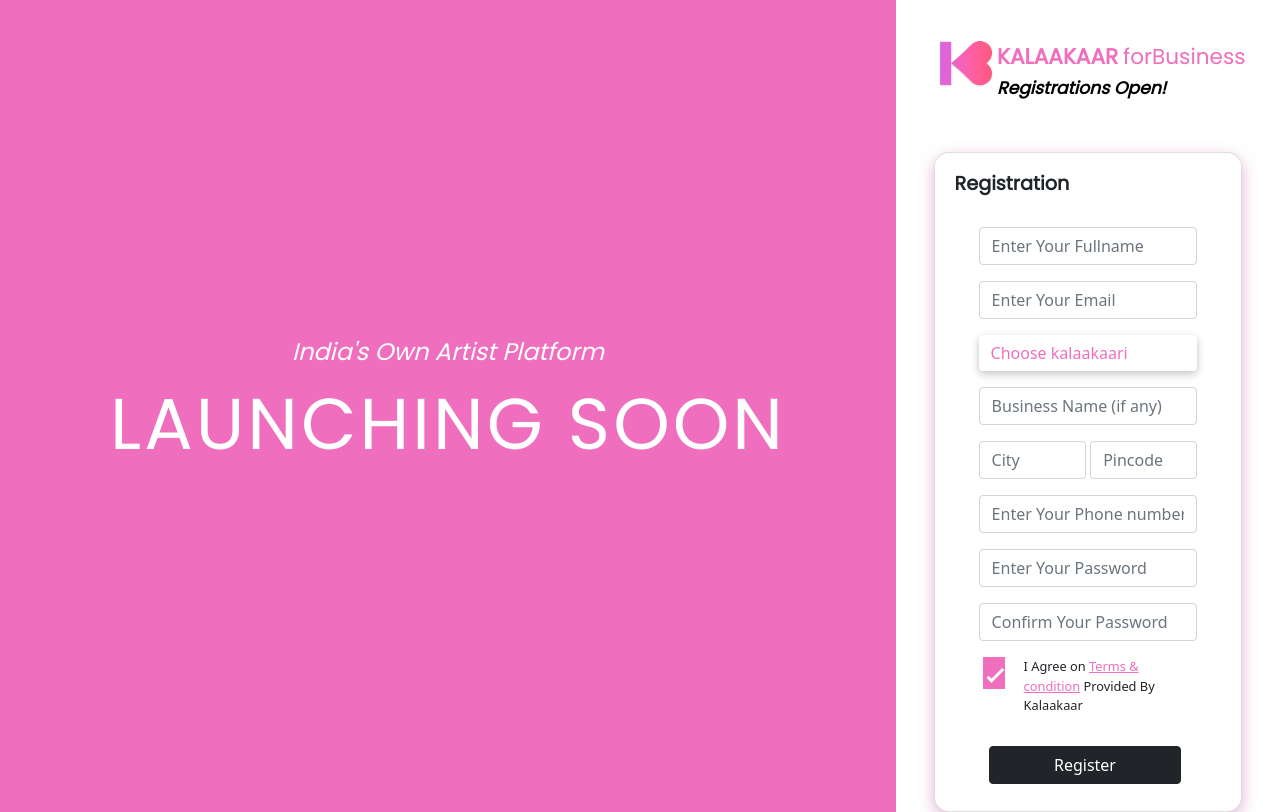
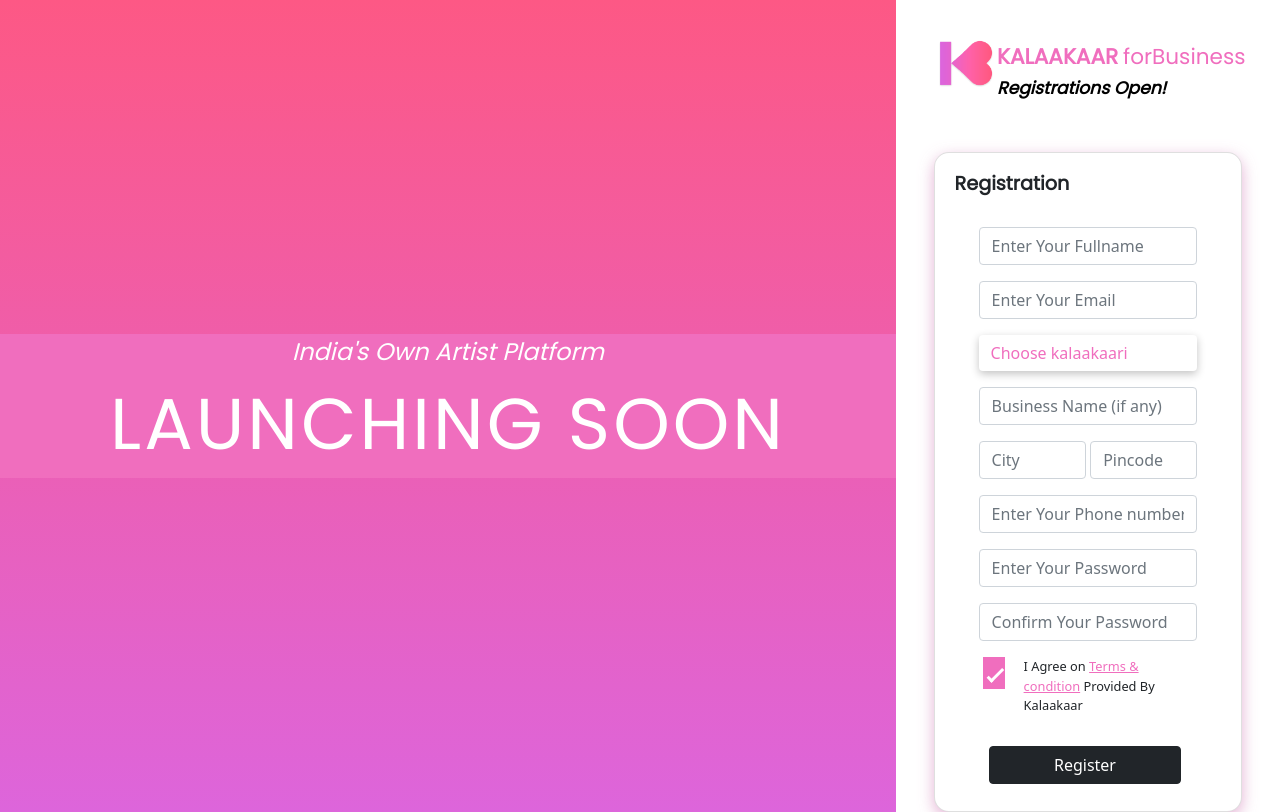
Before and after one commit to AtishKumar98/Kalakar, a Django app: page / in a window 1280 px wide. Run offline with Django 4.2, Linux system fonts and the light colour scheme; some libraries are stand-ins or nearby versions.

Commit message:
Commit_REGSITER

```diff
--- a/templates/registration.html
+++ b/templates/registration.html
@@ -32,7 +32,7 @@
         {% endif %}
 
         display: flex;
-        background-color: rgb(240, 110, 190);
+        background-image: linear-gradient(180deg, #FD5885, #DD65DB );
         justify-content: center;
         align-items: center;
         flex-direction: row;
@@ -42,7 +42,10 @@
         } */
 
 
-
+        .form-control:focus{
+          border-color: none;
+          border: none;
+        }
       .boolean{
         display: flex;
         flex-direction: row;
```
